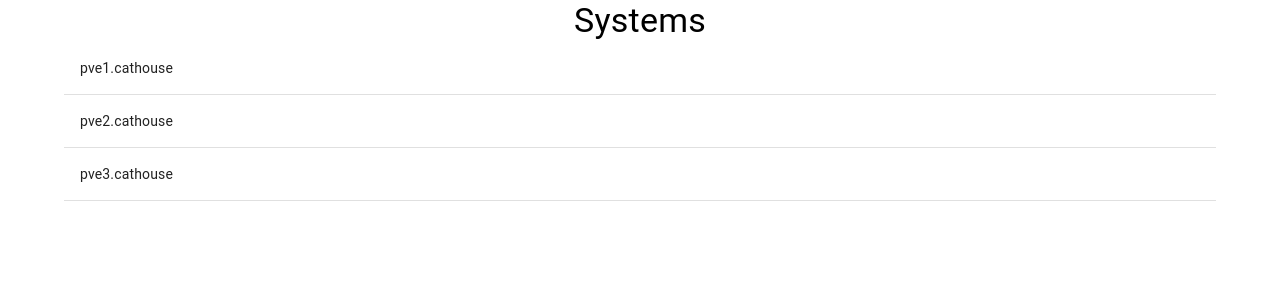
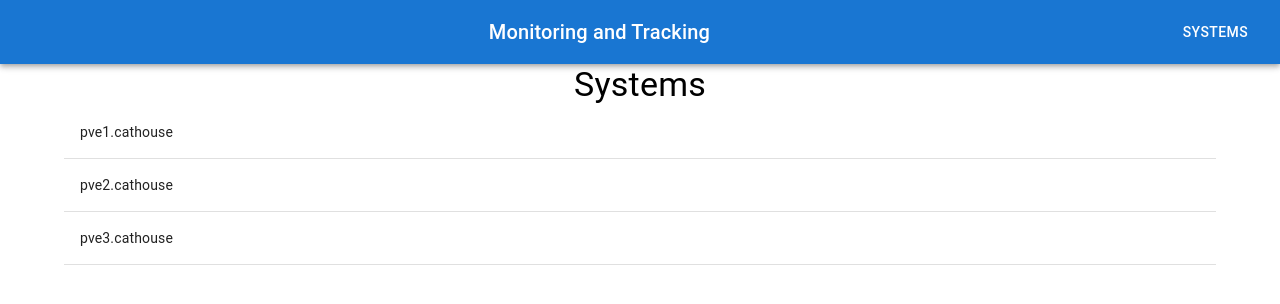
Before and after one commit to jacquesaronius/react-json, a React (Create React App) app in the folder app/: page / in a window 1280 px wide. Shown: the top 304 px of the page. Built offline with nearby package versions, Linux system fonts and the light colour scheme.

Commit message:
Added navigation

```diff
--- a/app/src/App.tsx
+++ b/app/src/App.tsx
@@ -1,12 +1,13 @@
 
 import './App.css';
 import Systems  from './components/Systems';
-import { OverridableComponent } from '@mui/material/OverridableComponent';
+import NavBar from './components/NavBar';
 
 function App() {
 
   return (
     <div className="App">
+      <NavBar />
       <Systems />
     </div>
   );
--- /dev/null
+++ b/app/src/components/NavBar.tsx
@@ -0,0 +1,17 @@
+import React from 'react';
+import { AppBar, Toolbar, Typography, Button } from '@mui/material';
+
+function NavBar() {
+  return (
+    <AppBar position="static">
+      <Toolbar>
+        <Typography variant="h6" style={{ flexGrow: 1 }}>
+          Monitoring and Tracking
+        </Typography>
+        <Button color="inherit">Systems</Button>
+      </Toolbar>
+    </AppBar>
+  );
+}
+
+export default NavBar;
```
